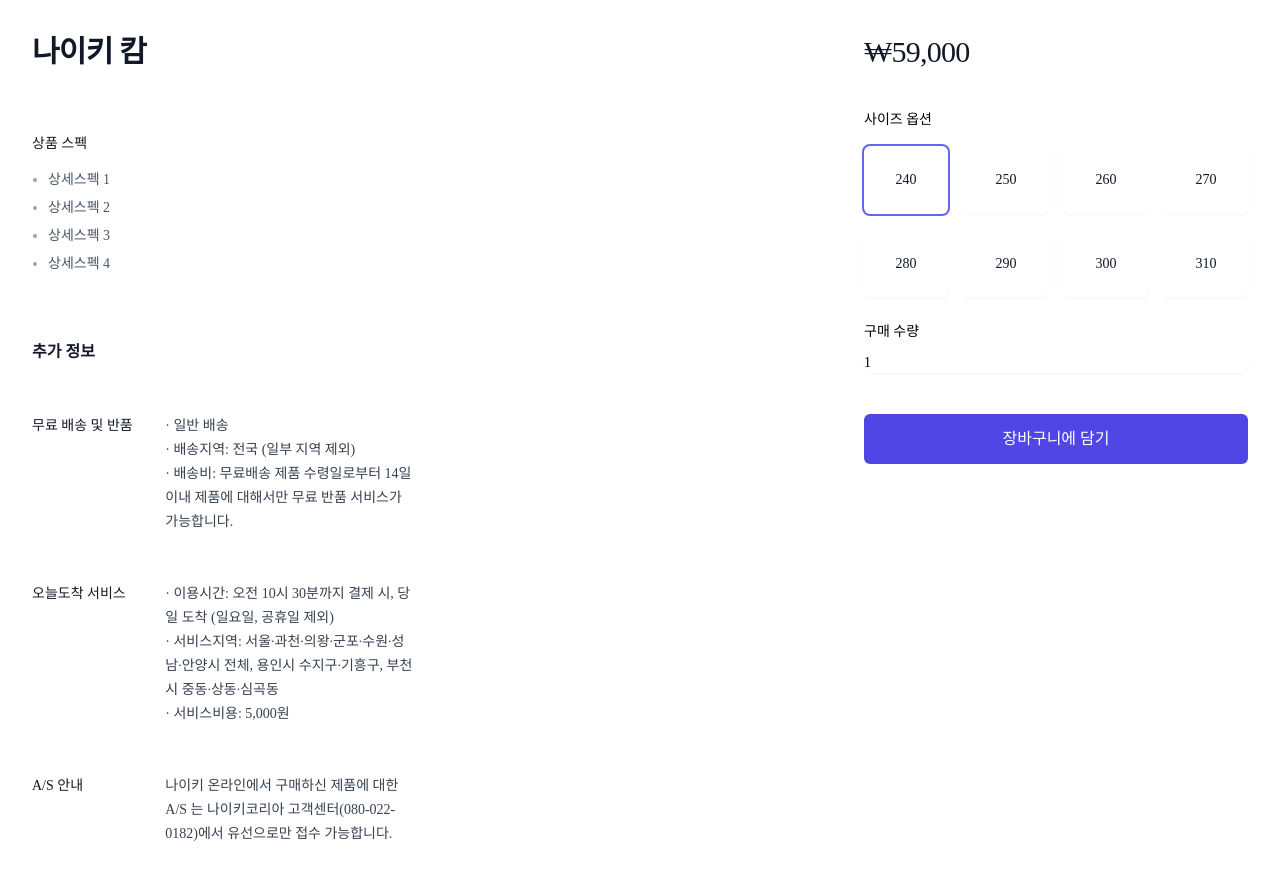
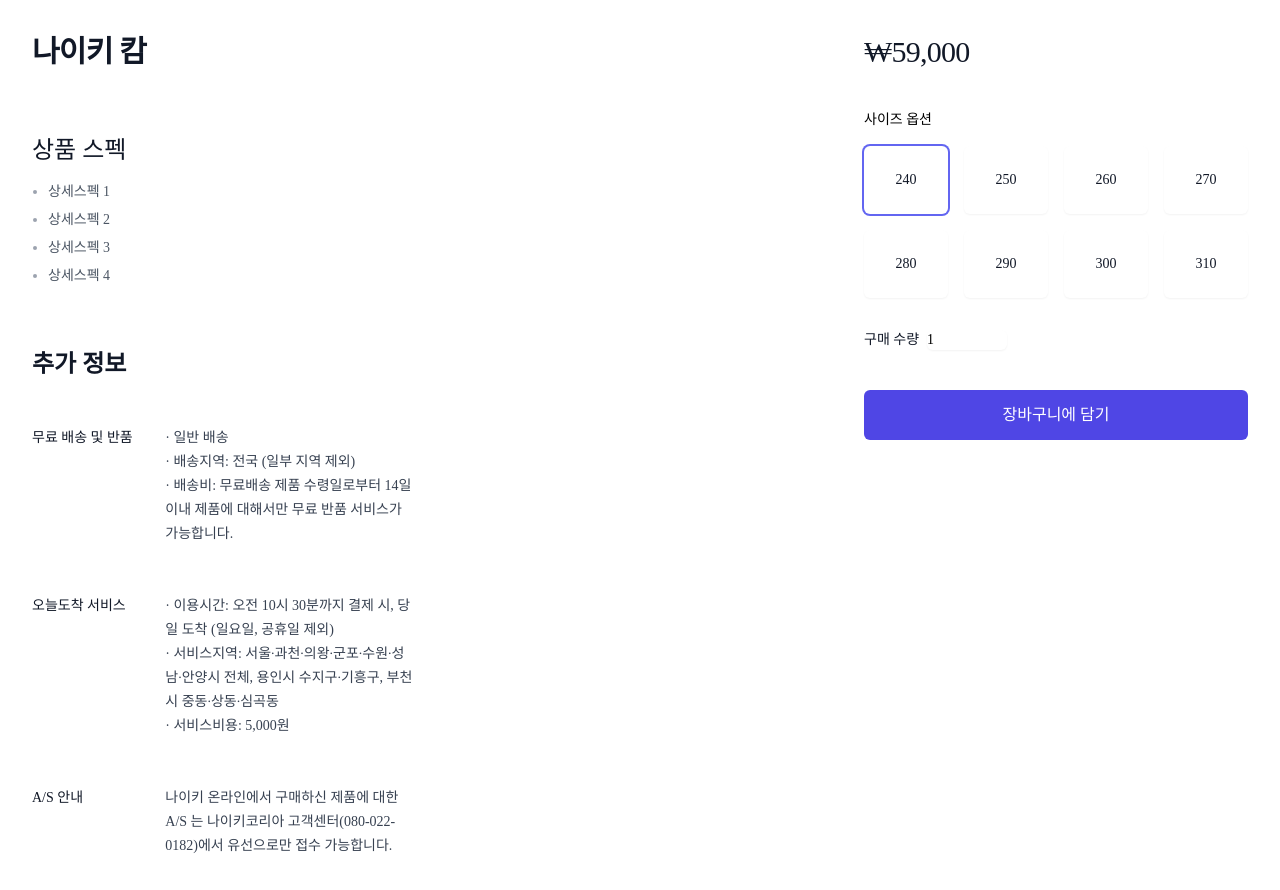
Before and after one commit to supercoding-shoppingmall-project/frontend, a React (Vite) app: page /detail/1 in a window 1280 px wide. Shown: the part 780-1670 px from the top of the page. Built offline with nearby package versions, Linux system fonts and the light colour scheme; a web font is replaced by a local one.

Commit message:
[ProductInfo] 세부항목 수정

```diff
--- a/src/components/detail/DetailDescription.jsx
+++ b/src/components/detail/DetailDescription.jsx
@@ -4,7 +4,7 @@ const DetailDescription = () => {
   return (
     <div>
       <div class="px-4 sm:px-0">
-        <h3 class="text-base font-semibold leading-7 text-gray-900">
+        <h3 class="text-2xl font-semibold leading-7 text-gray-900">
           추가 정보
         </h3>
       </div>
--- a/src/components/detail/ProductInfo.jsx
+++ b/src/components/detail/ProductInfo.jsx
@@ -4,7 +4,7 @@ const ProductInfo = ({ MockData }) => {
   return (
     <div className="py-10 lg:col-span-2 lg:col-start-1 lg:border-r lg:border-gray-200 lg:pb-16 lg:pr-8 lg:pt-6">
       <div className="mt-10">
-        <h3 className="text-sm font-medium text-gray-900">상품 스펙</h3>
+        <h3 className="text-2xl font-medium text-gray-900">상품 스펙</h3>
         <div className="mt-4">
           <ul role="list" className="list-disc space-y-2 pl-4 text-sm">
             {MockData.highlights.map((highlight) => (
--- a/src/components/detail/ProductOptions.jsx
+++ b/src/components/detail/ProductOptions.jsx
@@ -96,20 +96,14 @@ const ProductOptions = ({ SizeOption, MockData, addToCart }) => {
           </fieldset>
         </div>
 
-        <div className="flex items-center justify-between mt-6">
-          <a
-            href="#"
-            className="text-sm font-medium text-indigo-600 hover:text-indigo-500"
-          >
-            구매 수량
-          </a>
-        </div>
-        <div className="mt-2">
+        <div className="flex items-center justify-between mt-6"></div>
+        <div className="mt-2 flex items-center space-x-2">
+          <span className="text-sm font-medium text-gray-900">구매 수량</span>
           <input
             type="number"
             value={quantity}
             onChange={(e) => setQuantity(parseInt(e.target.value, 10))}
-            className="w-full rounded-md border-gray-300 shadow-sm focus:border-indigo-500 focus:ring-indigo-500 sm:text-sm"
+            className="w-20 rounded-md border-gray-300 shadow-sm focus:border-indigo-500 focus:ring-indigo-500 sm:text-sm"
             min="1"
           />
         </div>
--- a/src/pages/DetailPage.jsx
+++ b/src/pages/DetailPage.jsx
@@ -25,13 +25,13 @@ export default function DetailPage() {
         <ImageGallery imageSrc={product.imageSrc} />
         <div className="mx-auto max-w-2xl px-4 pb-16 pt-10 sm:px-6 lg:grid lg:max-w-7xl lg:grid-cols-3 lg:grid-rows-[auto,auto,1fr] lg:gap-x-8 lg:px-8 lg:pb-24 lg:pt-16">
           <div className="lg:col-span-2 lg:border-r lg:border-gray-200 lg:pr-8">
-            <h1 className="text-2xl font-bold tracking-tight text-gray-900 sm:text-3xl">
+            <h1 className="text-8xl font-bold tracking-tight text-gray-900 sm:text-3xl">
               {product.name}
             </h1>
           </div>
           <ProductOptions
+            MockData={product}
             SizeOption={SizeOption}
-            MockData={product}
             addToCart={addToCart}
           />
           <ProductInfo MockData={product} />
```
